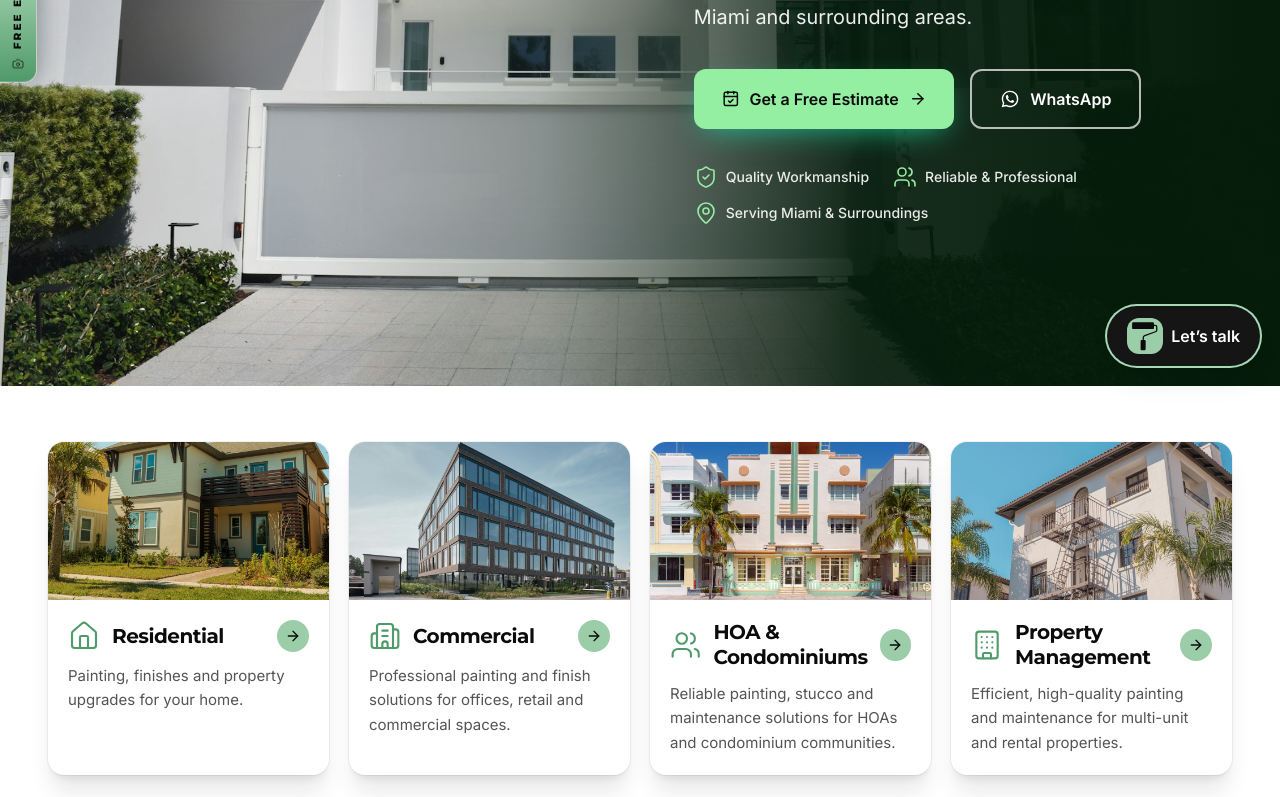
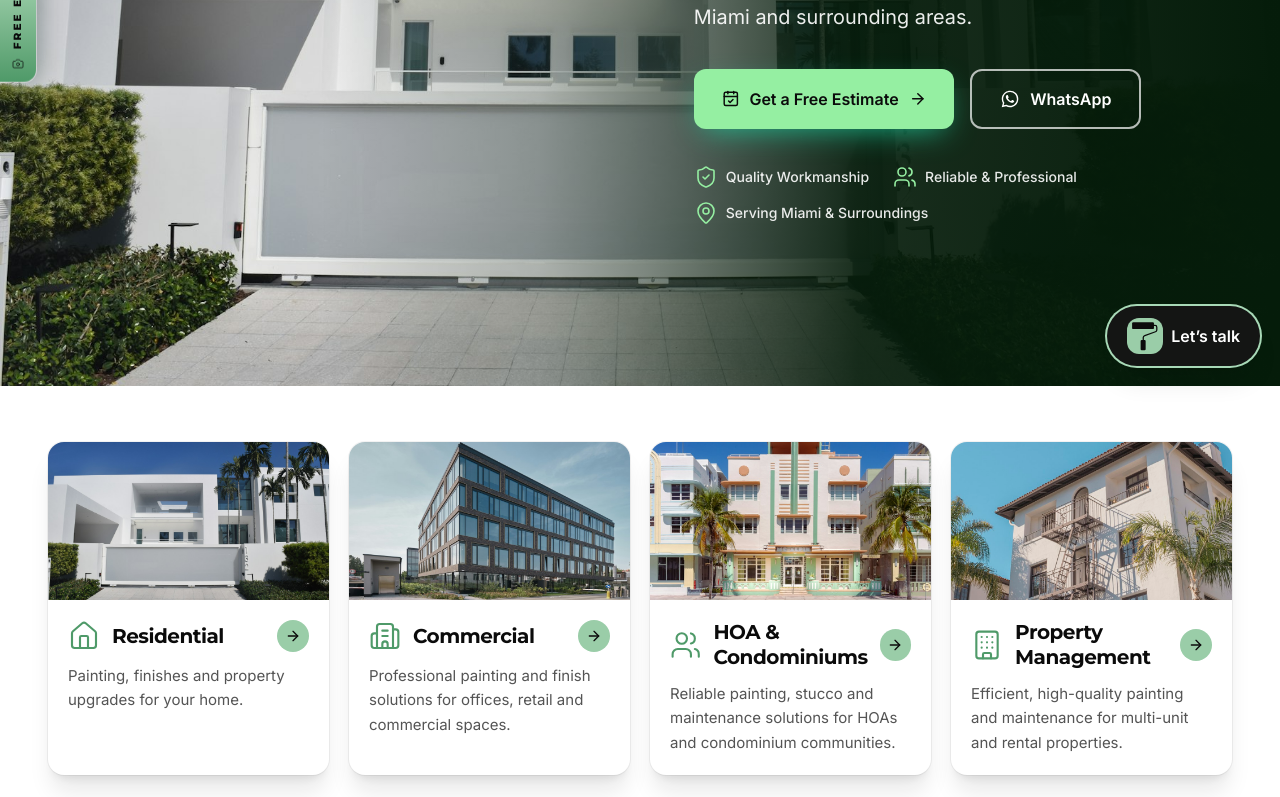
Before and after one commit to Guillemuhana/colores-santos, a React (Vite) app: page / in a window 1280 px wide. Shown: the part 414-1211 px from the top of the page. Built offline with nearby package versions, Linux system fonts and the light colour scheme.

Commit message:
Use home hero image for residential card

```diff
--- a/src/data/segments.js
+++ b/src/data/segments.js
@@ -4,7 +4,7 @@ import {
 } from 'lucide-react'
 
 export const SEGMENTS = [
-  { to: '/residential', name: 'Residential', icon: House, card: '/img/card-residential.jpg', short: 'Painting, finishes and property upgrades for your home.' },
+  { to: '/residential', name: 'Residential', icon: House, card: '/img/home-hero.jpg', short: 'Painting, finishes and property upgrades for your home.' },
   { to: '/commercial', name: 'Commercial', icon: Building2, card: '/img/card-commercial.jpg', short: 'Professional painting and finish solutions for offices, retail and commercial spaces.' },
   { to: '/hoa-condominiums', name: 'HOA & Condominiums', icon: Users, card: '/img/card-hoa.jpg', short: 'Reliable painting, stucco and maintenance solutions for HOAs and condominium communities.' },
   { to: '/property-management', name: 'Property Management', icon: Building, card: '/img/card-pm.jpg', short: 'Efficient, high-quality painting and maintenance for multi-unit and rental properties.' },
```
